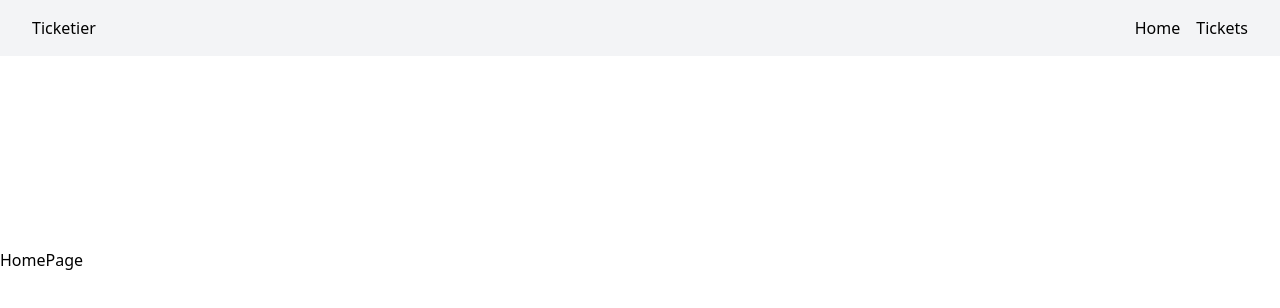
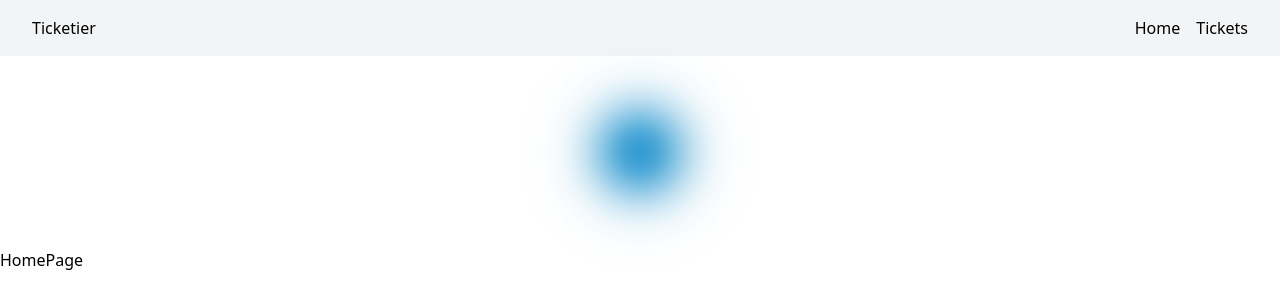
Before and after one commit to AleksandrPolishchuk/TicketierApp, a Next.js app in the folder frontend/ticketier-front-nextjs/: page / in a window 1280 px wide. Shown: the top 308 px of the page. Built offline with nearby package versions, Linux system fonts and the light colour scheme.

Commit message:
add CustomSpinner component (frontend)

```diff
--- a/frontend/ticketier-front-nextjs/components/custom-spinner/CustomSpinner.tsx
+++ b/frontend/ticketier-front-nextjs/components/custom-spinner/CustomSpinner.tsx
@@ -3,9 +3,9 @@ import React from "react";
 const CustomSpinner = () => {
   return (
     <div className="h-48 flex justify-center items-center">
-      <span>
-        <span></span>
-        <span></span>
+      <span className="relative h-20 w-20">
+        <span className="bg-sky-600 absolute w-full h-full rounded-full blur-lg animate-ping"></span>
+        <span className="bg-sky-600 inline-flex h-20 w-20 rounded-full blur-xl"></span>
       </span>
     </div>
   );
```
